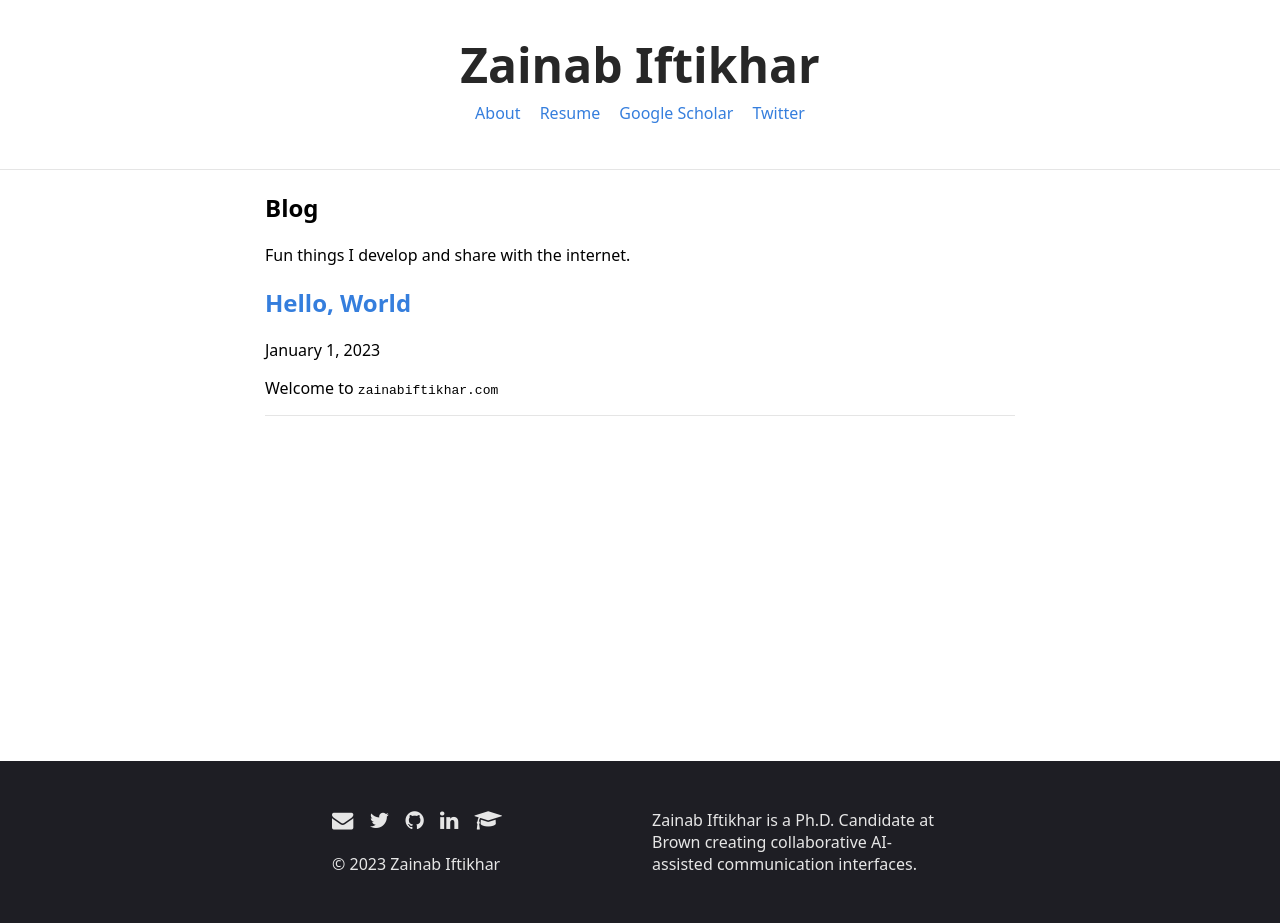
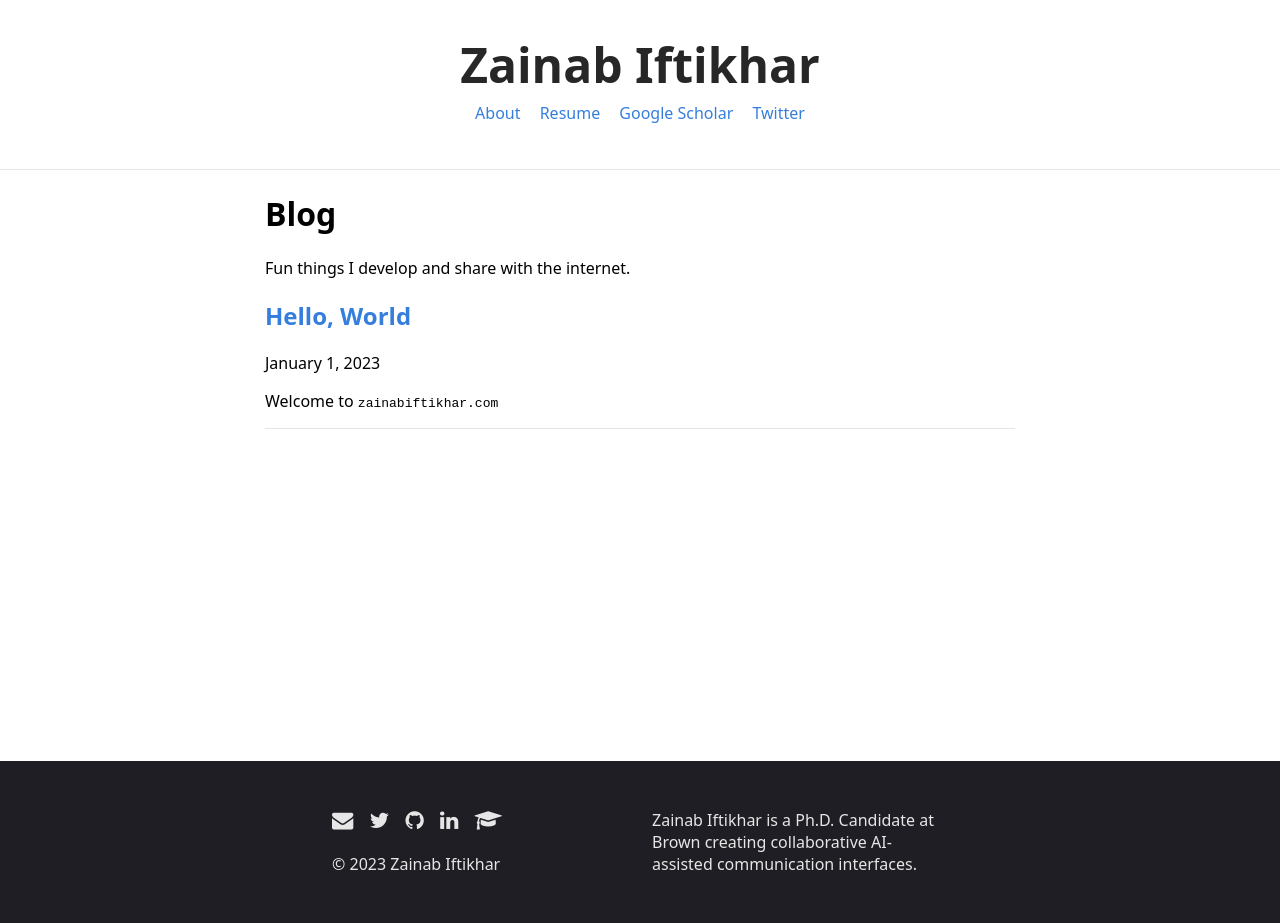
Before and after one commit to ZainabIftikhar/zainabiftikhar.github.io, a Jekyll site: the page built from blog.md, in a window 1280 px wide. Built offline with Jekyll 4.4.1, drawn with Linux system fonts in a browser that asks for light colours.

Commit message:
edit blog formatting

```diff
--- a/_layouts/page.html
+++ b/_layouts/page.html
@@ -2,7 +2,4 @@
 layout: default
 ---
 
-<article class="page">
-  <h1 class="page-title">{{ page.title }}</h1>
-  {{ content }}
-</article>
+{{ content }}
--- a/_sass/_style.scss
+++ b/_sass/_style.scss
@@ -21,6 +21,16 @@ hr {
     height: 0;
     border-top: 1px solid rgba(0, 0, 0, 0.1);
     border-bottom: 1px solid rgba(255, 255, 255, 0.3);
+}
+
+.post-title {
+    display: block;
+    font-size: 2em;
+    margin-block-start: 0.67em;
+    margin-block-end: 0.67em;
+    margin-inline-start: 0px;
+    margin-inline-end: 0px;
+    font-weight: bold;
 }
 
 #author-name {
--- a/blog.md
+++ b/blog.md
@@ -4,12 +4,14 @@ title: Blog
 permalink: blog/
 ---
 
+# Blog
+
 <p>Fun things I develop and share with the internet.</p>
 
 <div class="posts">
   {% for post in site.categories.blog limit:5 %}
   <article class="post">
-    <h2 class="post-title">
+    <h2>
       <a href="{{ site.baseurl }}{{ post.url }}">
         {{ post.title }}
       </a>
```
Also changed, not shown: _posts/blog/2023-01-01-hello-world.md (+1 -1 lines).
